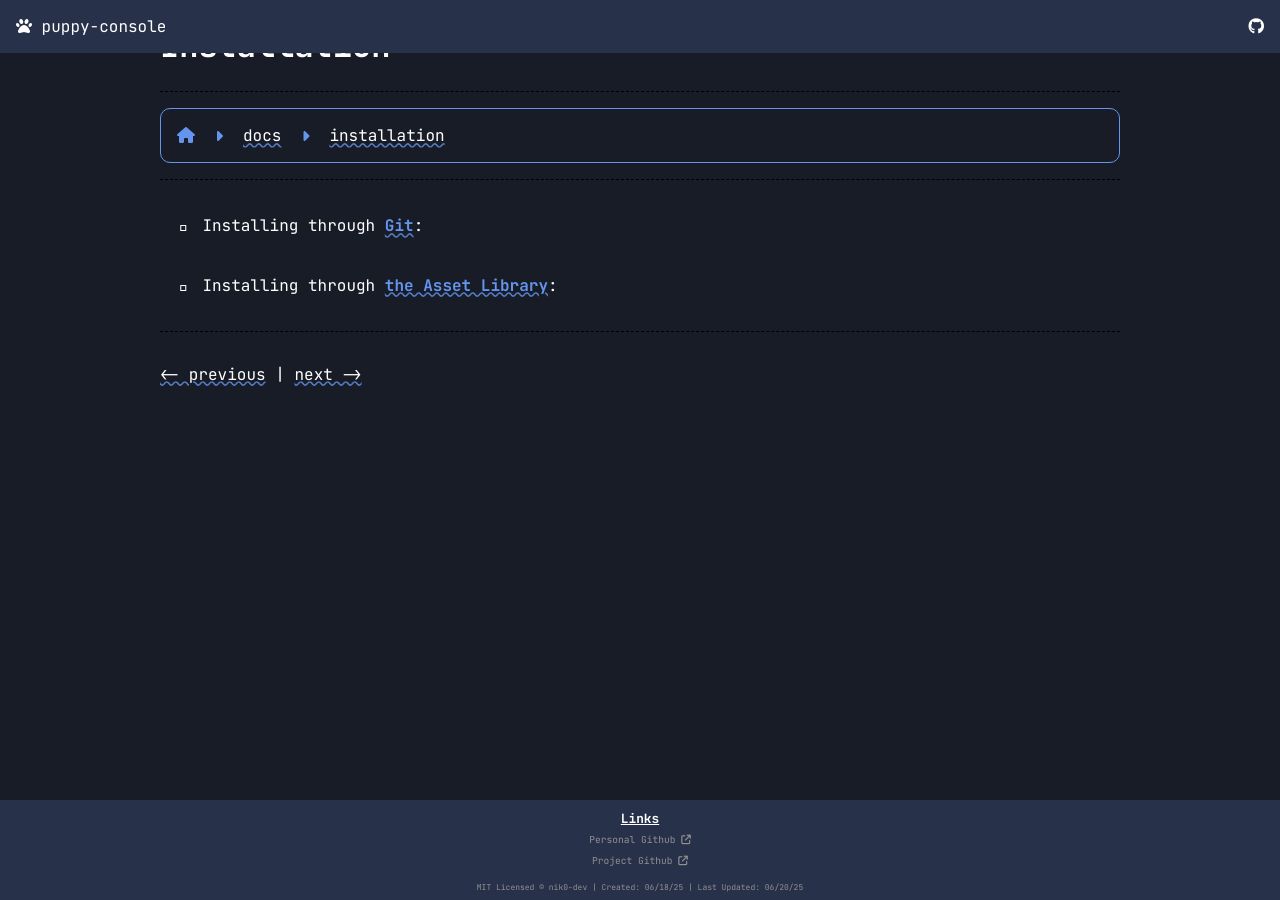
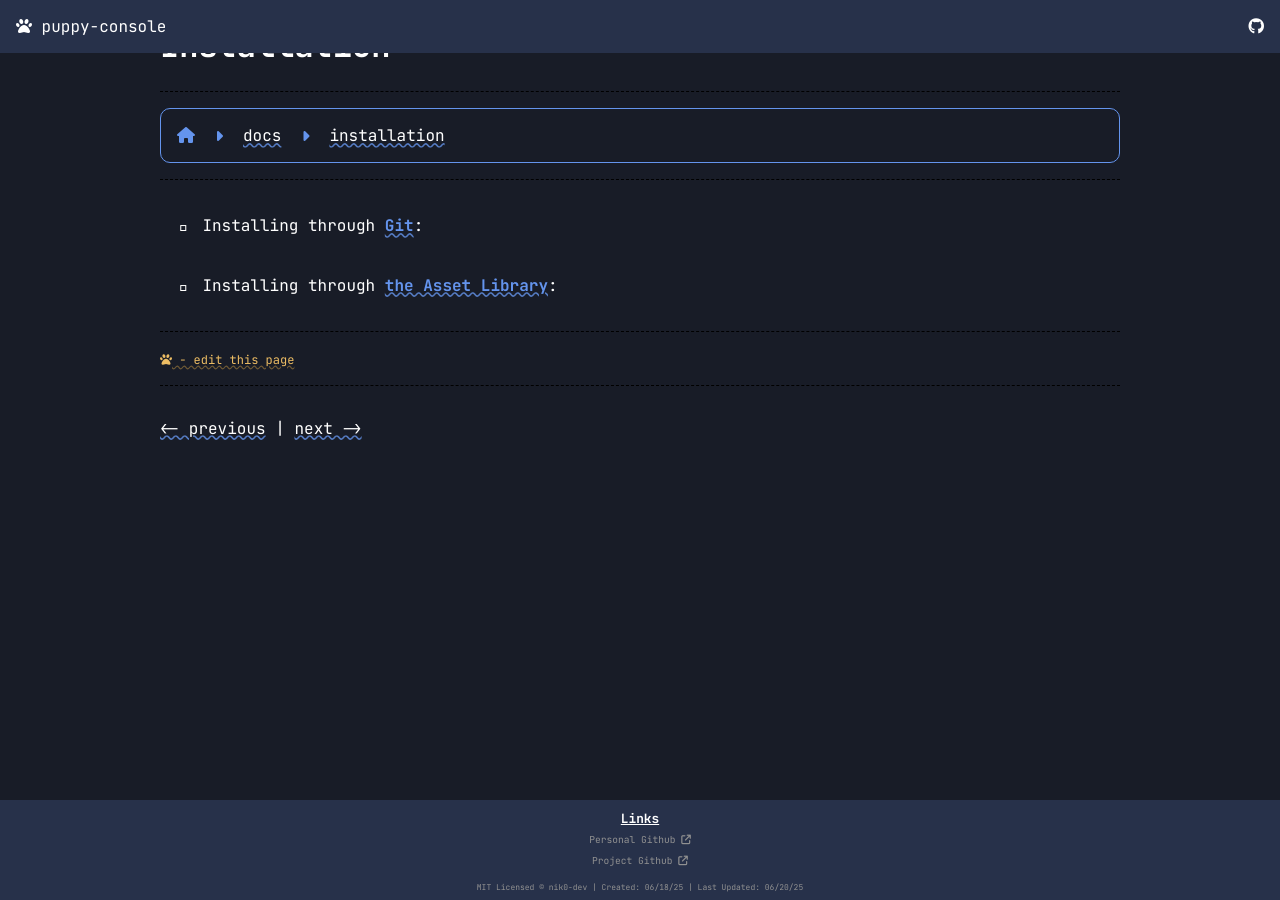
Before and after one commit to puppy-console/puppy-console.github.io, a Jekyll site: the page built from docs/installation.md, in a window 1280 px wide and 900 px high, scrolled down 100 px. Built offline with Jekyll 4.4.1, drawn with Linux system fonts in a browser that asks for light colours; nearby versions of some CDN libraries.

Commit message:
implemented functionality for doc editing

```diff
--- a/_config.yml
+++ b/_config.yml
@@ -15,5 +15,6 @@ project-name: puppy-console
 ###################
 ### GITHUB INFO ###
 ###################
-personal-github: https://github.com/nik0-dev/
-project-github: https://github.com/nik0-dev/puppy-console/
+personal-github: https://github.com/nik0-dev
+project-github: https://github.com/puppy-console
+website-github: https://github.com/puppy-console/puppy-console.github.io
--- a/_layouts/doc_page.html
+++ b/_layouts/doc_page.html
@@ -9,6 +9,10 @@ layout: navigation_page
     {% include path-navbar.html %}
     <hr>
     <div class="center-container__content">{{ content }}</div>
+    <a href="{{site.website-github}}/blob/main/{{page.path}}" id="doc-edit-btn">
+        <i class="fa-solid fa-paw"></i> - edit this page
+    </a>
+    <hr>
 
     <div class="doc-footer">
         <div class="doc-footer__nav">
@@ -17,4 +21,5 @@ layout: navigation_page
             <a class="text--right" href="#">next -&gt;</a>
         </div>
     </div>
+
 </div>
--- a/assets/css/docs.scss
+++ b/assets/css/docs.scss
@@ -37,3 +37,11 @@ hr {
 }
 
 .doc-footer a { cursor: pointer; }
+
+#doc-edit-btn {
+    font-size: 0.75rem;
+    color: map-get($colors, accent-a0);
+    text-decoration-color: map-get($colors, accent-a30);
+
+    &::after { content: " "; }
+}
```
